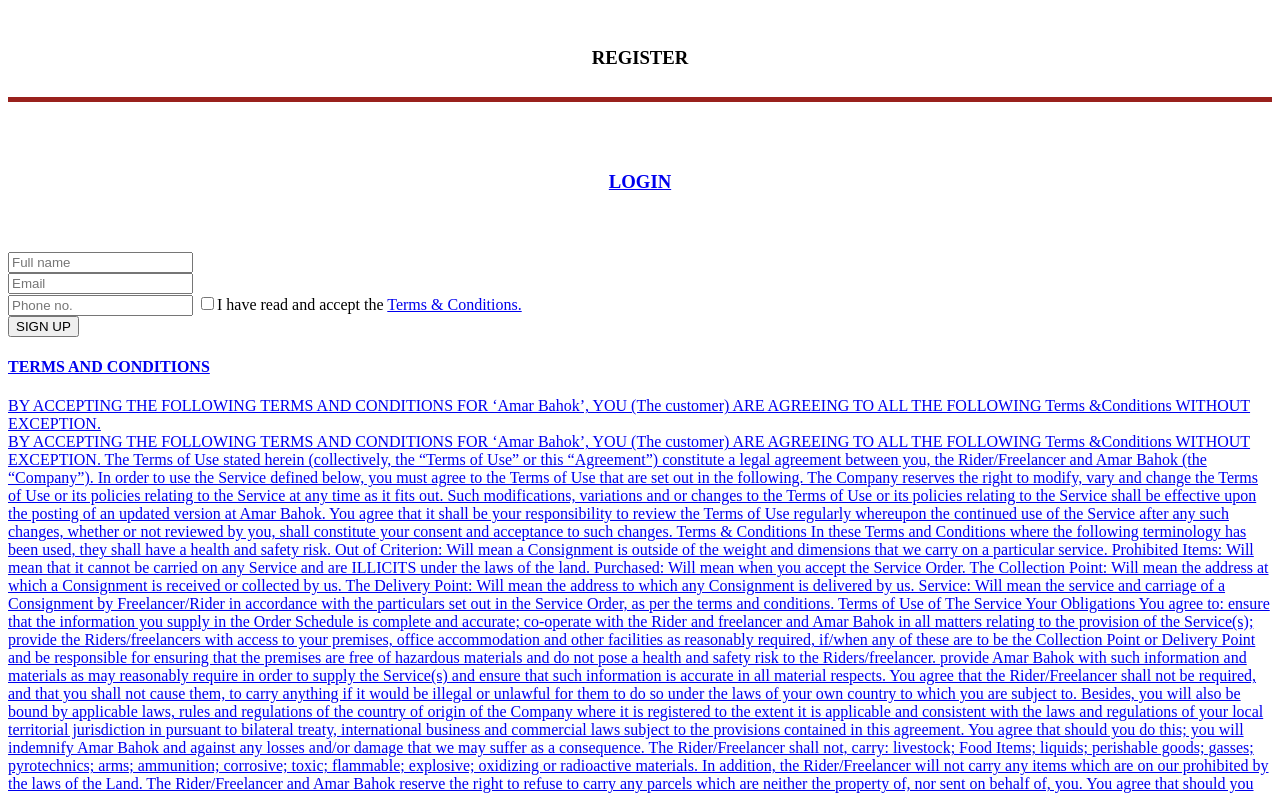
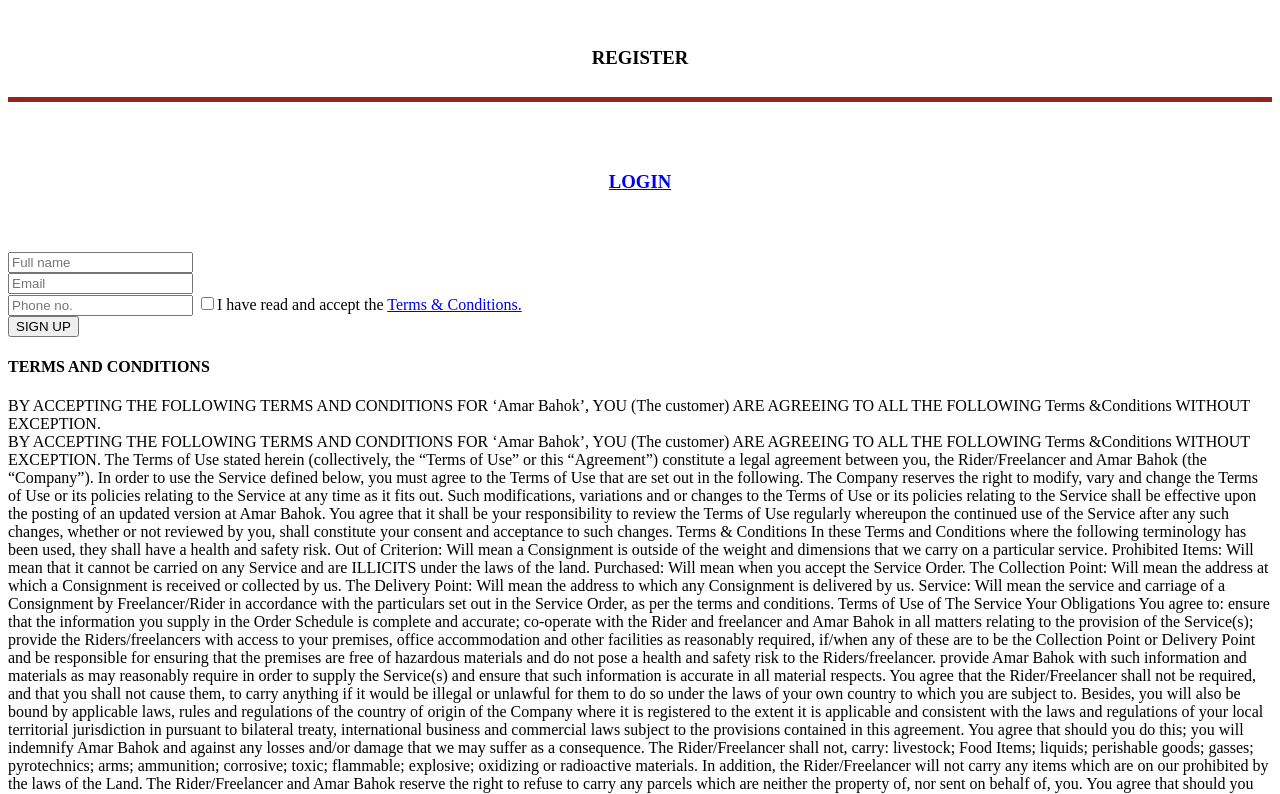
Before and after one commit to dynamichydra/amarbahok_app, a website: page www/APPS/signup/index.html in a window 1280 px wide. Shown: the top 794 px of the page. Drawn offline with nearby package versions, Linux system fonts and the light colour scheme; files whose address does not match are found by name.

Commit message:
Update index.html

```diff
--- a/www/APPS/signup/index.html
+++ b/www/APPS/signup/index.html
@@ -35,7 +35,7 @@
                 <input type="number" id="phone" placeholder="Phone no."/>
                 <input type="checkbox" value="checked" name="tc" id="tc">I have read and accept the <a class="modal-trigger"
                 href="#demo-modal">
-                Terms & Conditions.
+                Terms & Conditions.</a>
             </div>
         </div>
 
```
